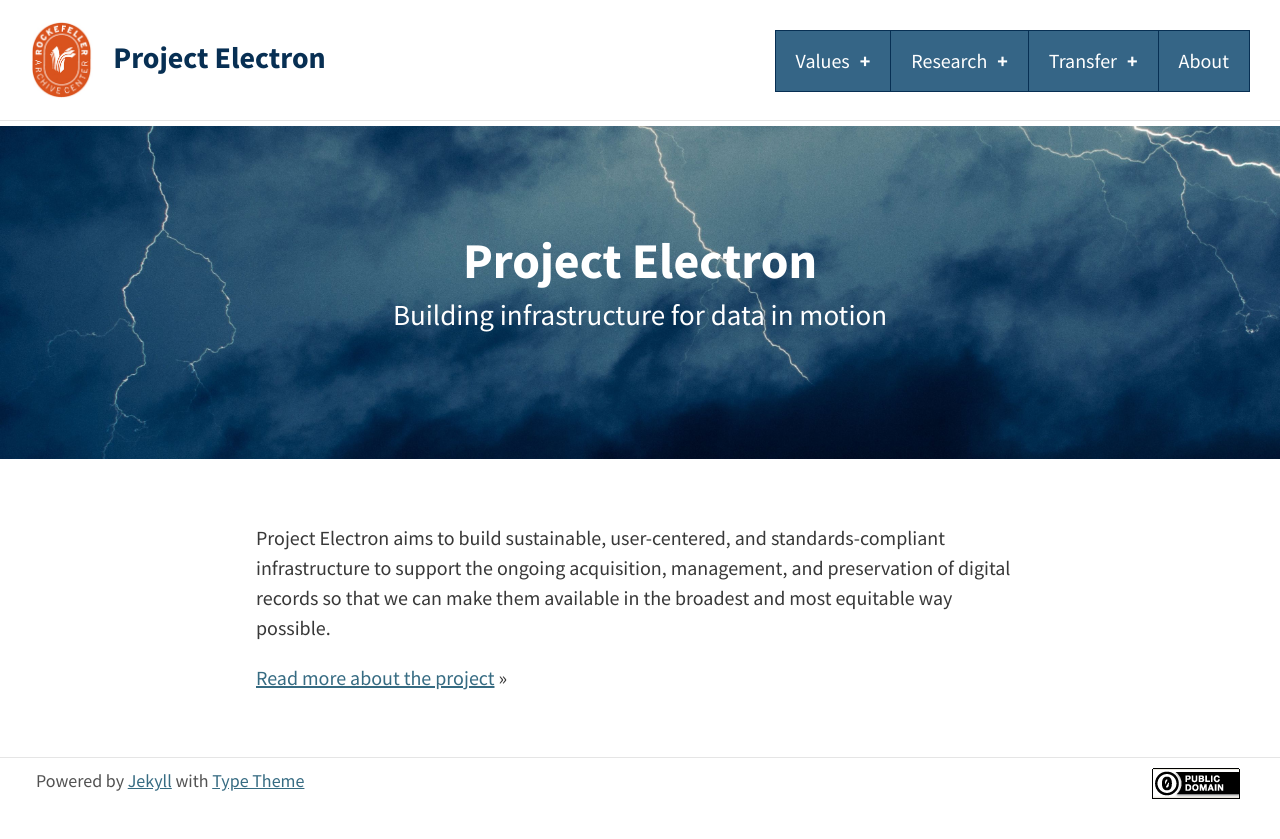
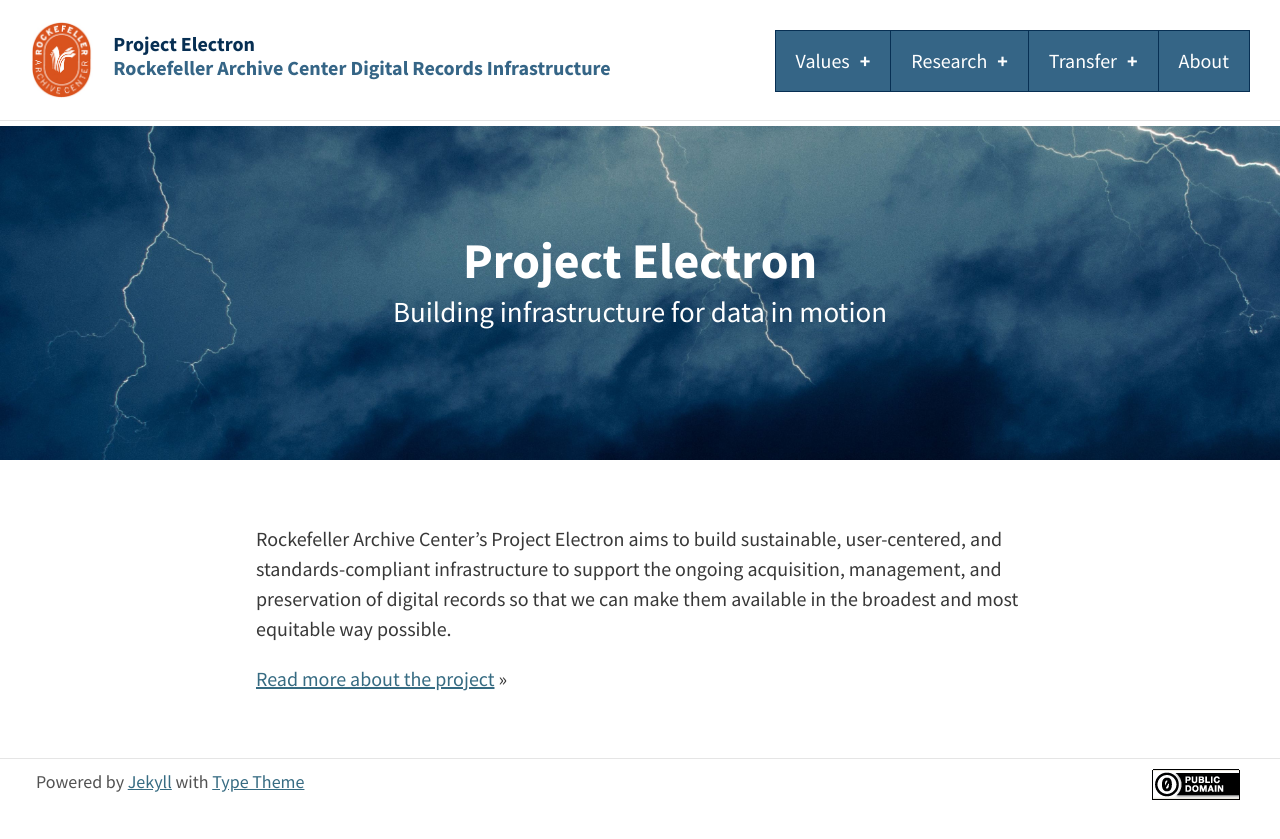
Before and after one commit to RockefellerArchiveCenter/project_electron, a Jekyll site: the page built from index.md, in a window 1280 px wide. Shown: the top 839 px of the page. Built offline with Jekyll 4.4.1, drawn with Linux system fonts in a browser that asks for light colours; nearby versions of some CDN libraries.

Commit message:
improve branding

```diff
--- a/_config.yml
+++ b/_config.yml
@@ -7,6 +7,7 @@
 theme_settings:
   # Meta
   title: Project Electron
+  subtitle: Rockefeller Archive Center Digital Records Infrastructure
   avatar: assets/RAClogo.jpg
   favicon: assets/favicon.png
   gravatar: # Email MD5 hash
--- a/_includes/header.html
+++ b/_includes/header.html
@@ -11,6 +11,9 @@
 		{% endif %}
 		<h1 class="site-title">
 			<a href="{{ site.baseurl }}/">{{ site.theme_settings.title }}</a>
+			{% if site.theme_settings.subtitle %}
+				<br /><span class="site-subtitle">{{ site.theme_settings.subtitle }}</span>
+			{% endif %}
 		</h1>
 	</div>
 
--- a/_layouts/page.html
+++ b/_layouts/page.html
@@ -5,7 +5,7 @@
 <article {% if page.feature-img %}class="feature-image"{% endif %}>
   <header style="background-image: url('{{ site.baseurl }}/{{ page.feature-img }}')">
     <h1 class="title">{{ page.title }}</h1>
-    {% if page.subtitle %}<p class="subtitle">{{ page.subtitle }}<p>{% endif %}
+    {% if page.subtitle %}<h2 class="subtitle">{{ page.subtitle }}<h2>{% endif %}
   </header>
   <section class="post-content">{{ content }}</section>
 </article>
--- a/_sass/base/_variables.scss
+++ b/_sass/base/_variables.scss
@@ -19,7 +19,7 @@
 $selection-color: #D4D4D4; // visible when highlighting text
 
 // Tags color
-$tags-color: #b0b0b0;
+$tags-color: #356586;
 
 //Search color
 $search-color: #999;
--- a/_sass/includes/_header.scss
+++ b/_sass/includes/_header.scss
@@ -18,9 +18,13 @@
   .site-title {
     float: left;
     font-weight: bold;
-    font-size: 1.5em;
-    line-height: 1.5;
-    margin-top: .5em;
+    font-size: 1em;
+    line-height: 1.2;
+    margin-top: 0.6em;
+  }
+
+  .site-subtitle {
+    color: $tags-color
   }
 }
 
--- a/index.md
+++ b/index.md
@@ -8,7 +8,7 @@
 ---
 
 
-Project Electron aims to build sustainable, user-centered, and standards-compliant infrastructure
+Rockefeller Archive Center's Project Electron aims to build sustainable, user-centered, and standards-compliant infrastructure
 to support the ongoing acquisition, management, and preservation of digital records so that we can make
 them available in the broadest and most equitable way possible.
 
```
